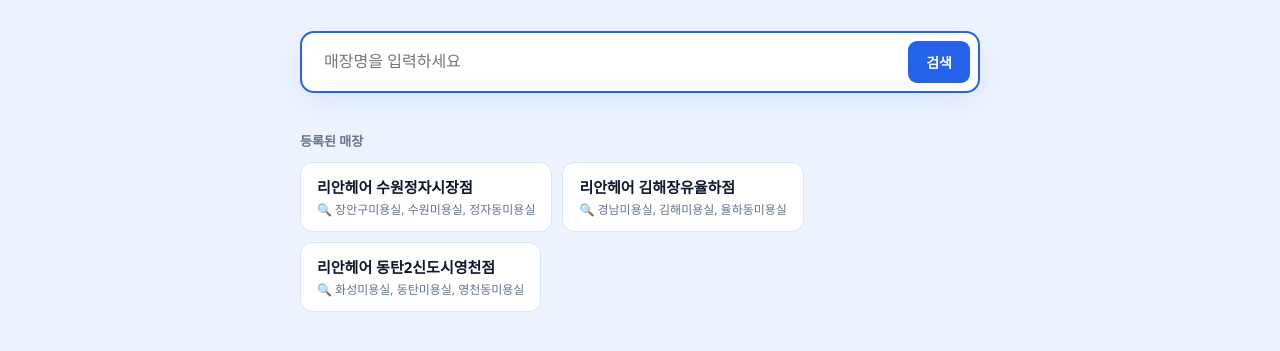
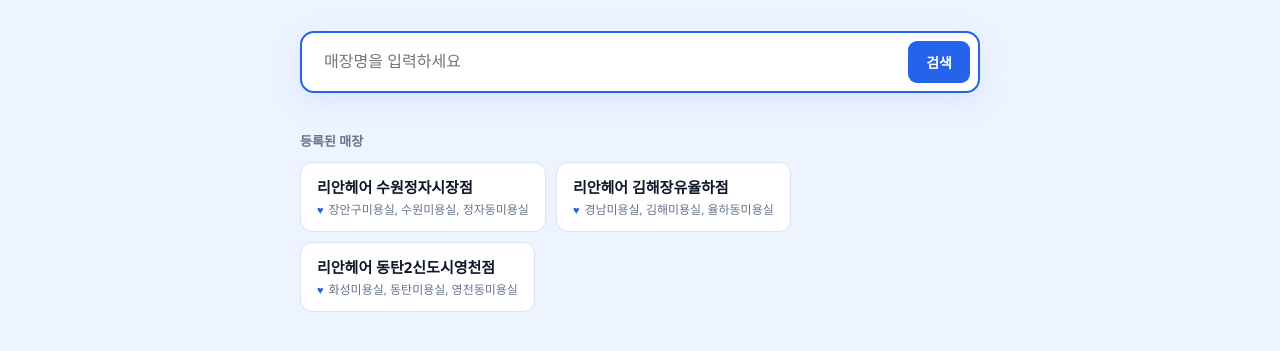
Before and after one commit to imsanha1-lang/naver-rank-tracker, a plain HTML site: page docs/index.html in a window 1280 px wide. Shown: the part 225-576 px from the top of the page. Drawn offline with nearby package versions, Linux system fonts and the light colour scheme.

Commit message:
ui: 매장 목록 돋보기를 파란 하트로 변경
Co-authored-by: Cursor <cursoragent@cursor.com>

```diff
--- a/docs/index.html
+++ b/docs/index.html
@@ -41,6 +41,7 @@
   .chip:hover{border-color:var(--primary); box-shadow:0 4px 14px rgba(37,99,235,.12);}
   .chip .nm{font-weight:700; font-size:15px;}
   .chip .kw{font-size:12px; color:var(--muted); margin-top:3px;}
+  .chip .kw-heart{color:var(--primary); margin-right:5px; font-size:11px;}
   .empty{color:var(--muted); text-align:left; padding:18px 0;}
 
   .detail{max-width:940px; margin:0 auto; padding:26px 20px 70px;}
@@ -174,7 +175,7 @@ async function loadHome(){
   for(const p of PLACES){
     const div=document.createElement('div');
     div.className='chip'; div.onclick=()=>openPlace(p.place_name);
-    div.innerHTML=`<div class="nm">${esc(p.place_name)}</div><div class="kw">🔍 ${esc(p.keywords.join(', '))}</div>`;
+    div.innerHTML=`<div class="nm">${esc(p.place_name)}</div><div class="kw"><span class="kw-heart" aria-hidden="true">♥</span>${esc(p.keywords.join(', '))}</div>`;
     chips.appendChild(div);
     const o=document.createElement('option'); o.value=p.place_name; dl.appendChild(o);
   }
```
